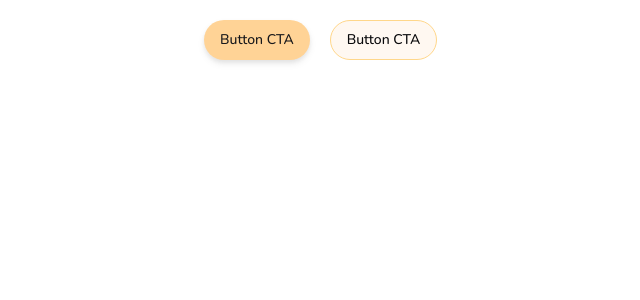
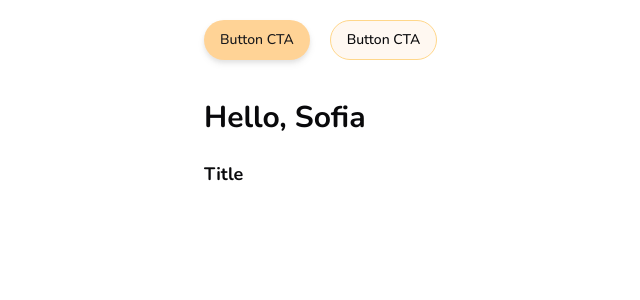
Before and after one commit to busy-bites/busy-bites, a Next.js app: page /design-system in a window 1280 px wide. Shown: the top 300 px of the page, without its empty margins (264-904 px from the left). Built offline with nearby package versions, Linux system fonts and the light colour scheme.

Commit message:
Add typography section

```diff
--- a/src/app/design-system/page.tsx
+++ b/src/app/design-system/page.tsx
@@ -2,13 +2,25 @@ import { Button } from "@/components/ui/button";
 
 export default function DesignSystem() {
   return (
-    <div className="mx-auto max-w-sm">
+    <div className="mx-auto max-w-sm space-y-10 p-5">
       {/* Button section */}
-      <section className="flex gap-5 p-5">
+      <section className="flex gap-5">
         <Button>Button CTA</Button>
         <Button variant="outline">Button CTA</Button>
       </section>
-      <section></section>
+      {/* Typography section */}
+      <section>
+        <Headline>Hello, Sofia</Headline>
+        <Title>Title</Title>
+      </section>
     </div>
   );
 }
+
+function Headline({ children }: { children: React.ReactNode }) {
+  return <h1 className="mb-6 text-3xl font-bold">{children}</h1>;
+}
+
+function Title({ children }: { children: React.ReactNode }) {
+  return <h2 className="mb-4 text-lg font-bold">{children}</h2>;
+}
--- a/src/app/layout.tsx
+++ b/src/app/layout.tsx
@@ -17,7 +17,7 @@ export default function RootLayout({
 }>) {
   return (
     <html lang="en">
-      <body className={cn("relative font-sans antialiased", nunito.className)}>
+      <body className={cn("relative antialiased", nunito.className)}>
         <main className="min-h-dvh">{children}</main>
       </body>
     </html>
```
